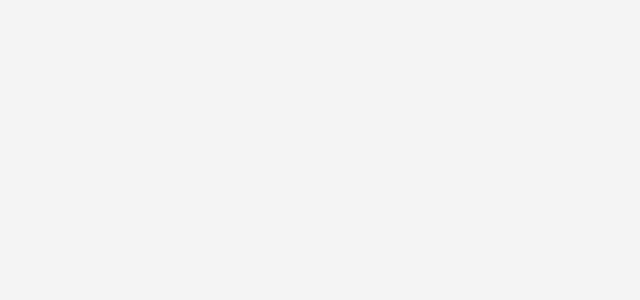
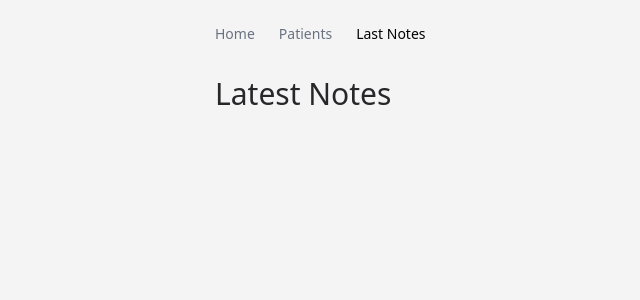
Before and after one commit to manumorante/track-patients, a React (Vite) app: page /notes in a window 1280 px wide. Before the commit this address had no page. Shown: the top 300 px of the page, without its empty margins (65-705 px from the left). Built offline with nearby package versions, Linux system fonts and the light colour scheme.

Commit message:
feat: add LatestNotesPage and update routing

```diff
--- /dev/null
+++ b/src/pages/LatestNotesPage.tsx
@@ -0,0 +1,7 @@
+export default function LatestNotesPage() {
+  return (
+    <>
+      <h1 className="mb-4 text-3xl">Latest Notes</h1>
+    </>
+  )
+}
--- a/src/router.tsx
+++ b/src/router.tsx
@@ -1,5 +1,5 @@
 import { MainLayout } from '@/layouts'
-import { HomePage, PatientDetailPage, PatientListPage } from '@/pages'
+import { HomePage, PatientDetailPage, PatientListPage, LatestNotesPage } from '@/pages'
 import { BrowserRouter, Route, Routes } from 'react-router-dom'
 
 export default function AppRouter() {
@@ -10,6 +10,7 @@ export default function AppRouter() {
           <Route path="/" element={<HomePage />} />
           <Route path="/patients" element={<PatientListPage />} />
           <Route path="/patients/:id" element={<PatientDetailPage />} />
+          <Route path="/notes" element={<LatestNotesPage />} />
         </Route>
       </Routes>
     </BrowserRouter>
```
Also changed, not shown: src/pages/index.ts (+4 -3 lines).
